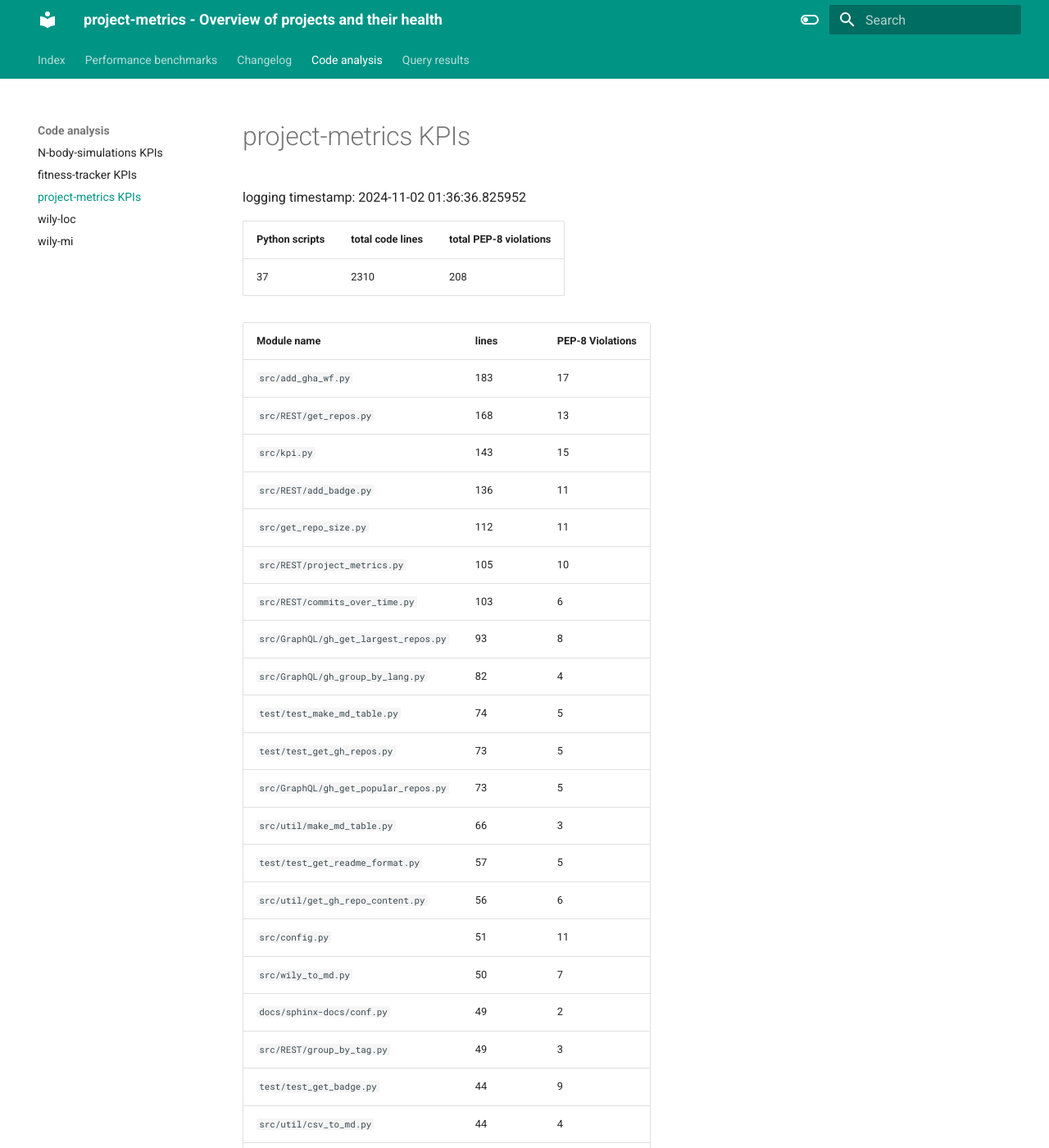
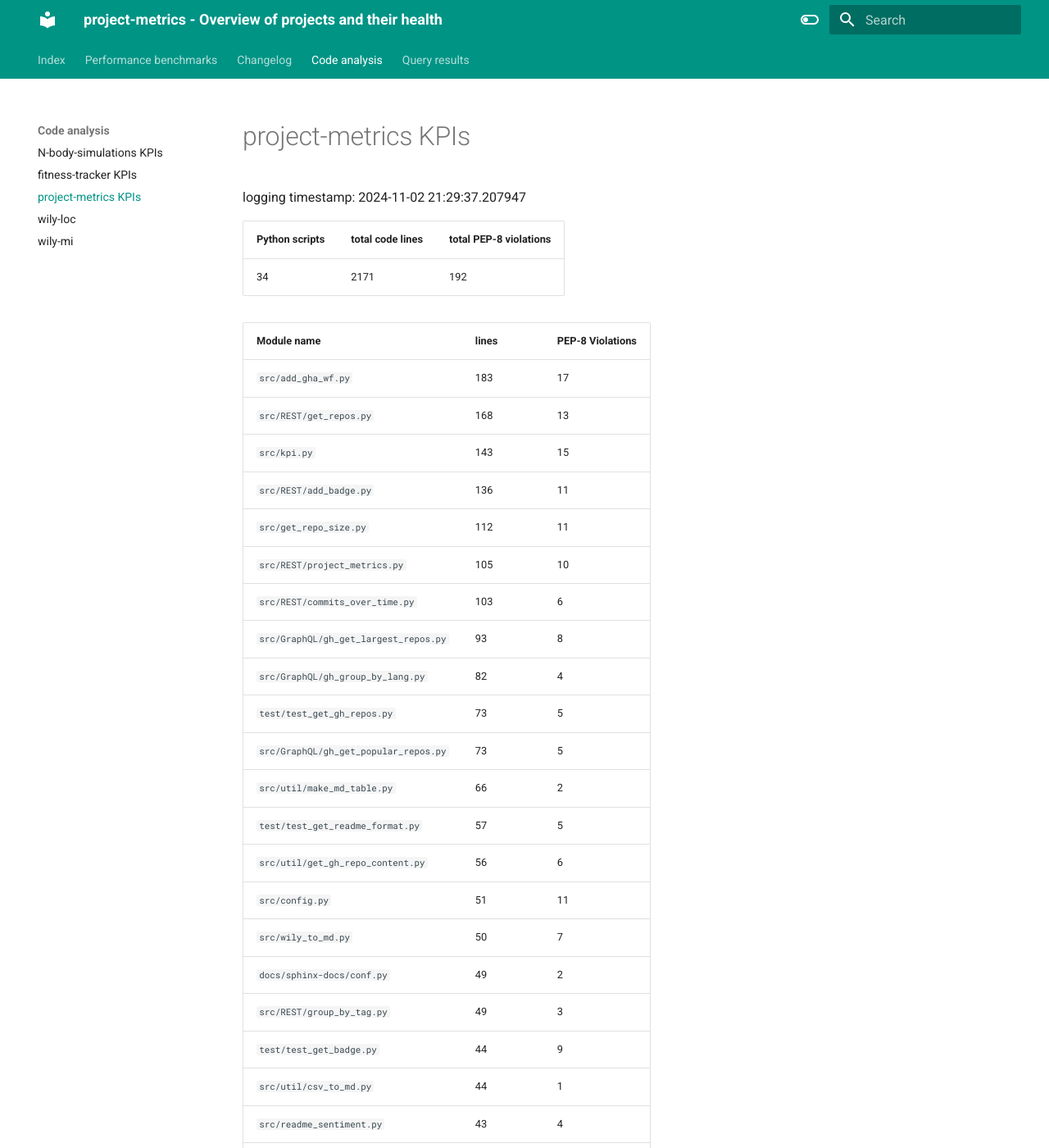
Before and after one commit to TheNewThinkTank/project-metrics, an MkDocs documentation site: the page built from docs/project_docs/code-analysis/kpi_project-metrics.md, in a window 1280 px wide and 1400 px high. Shown: the whole window at 82% size. Built offline with MkDocs 1.6.1 and Material for MkDocs 9.7.7, drawn with Linux system fonts in a browser that asks for light colours; some of the changed text lies outside the part shown.

Commit message:
Updating file

```diff
--- a/docs/project_docs/code-analysis/kpi_project-metrics.md
+++ b/docs/project_docs/code-analysis/kpi_project-metrics.md
@@ -1,11 +1,11 @@
 # project-metrics KPIs
 
 logging timestamp:
-2024-11-02 01:36:36.825952
+2024-11-02 21:29:37.207947
 
 | Python scripts | total code lines | total PEP-8 violations |
 | --- | --- | --- |
-| 37| 2310 | 208 |
+| 34| 2171 | 192 |
 
 | Module name | lines | PEP-8 Violations |
 | --- | --- | --- |
@@ -18,10 +18,9 @@ logging timestamp:
 | `src/REST/commits_over_time.py           ` |        103 |                    6 |
 | `src/GraphQL/gh_get_largest_repos.py     ` |         93 |                    8 |
 | `src/GraphQL/gh_group_by_lang.py         ` |         82 |                    4 |
-| `test/test_make_md_table.py              ` |         74 |                    5 |
 | `test/test_get_gh_repos.py               ` |         73 |                    5 |
 | `src/GraphQL/gh_get_popular_repos.py     ` |         73 |                    5 |
-| `src/util/make_md_table.py               ` |         66 |                    3 |
+| `src/util/make_md_table.py               ` |         66 |                    2 |
 | `test/test_get_readme_format.py          ` |         57 |                    5 |
 | `src/util/get_gh_repo_content.py         ` |         56 |                    6 |
 | `src/config.py                           ` |         51 |                   11 |
@@ -29,16 +28,14 @@ logging timestamp:
 | `docs/sphinx-docs/conf.py                ` |         49 |                    2 |
 | `src/REST/group_by_tag.py                ` |         49 |                    3 |
 | `test/test_get_badge.py                  ` |         44 |                    9 |
-| `src/util/csv_to_md.py                   ` |         44 |                    4 |
+| `src/util/csv_to_md.py                   ` |         44 |                    1 |
 | `src/readme_sentiment.py                 ` |         43 |                    4 |
 | `test/test_repo_has_lang.py              ` |         42 |                    4 |
 | `src/save_file_to_github.py              ` |         39 |                    3 |
 | `src/util/get_gh_repos.py                ` |         36 |                    4 |
-| `test/test_csv_to_md.py                  ` |         34 |                    2 |
 | `src/util/matrix_repos.py                ` |         34 |                    4 |
 | `src/remove_badge.py                     ` |         31 |                    2 |
-| `test/test_txt_to_csv.py                 ` |         31 |                    2 |
-| `src/util/txt_to_csv.py                  ` |         31 |                    4 |
+| `src/util/txt_to_csv.py                  ` |         31 |                    1 |
 | `src/threading_add_badge.py              ` |         30 |                    5 |
 | `src/get_badge.py                        ` |         29 |                    3 |
 | `src/matrix_add_badge.py                 ` |         28 |                    3 |
```
